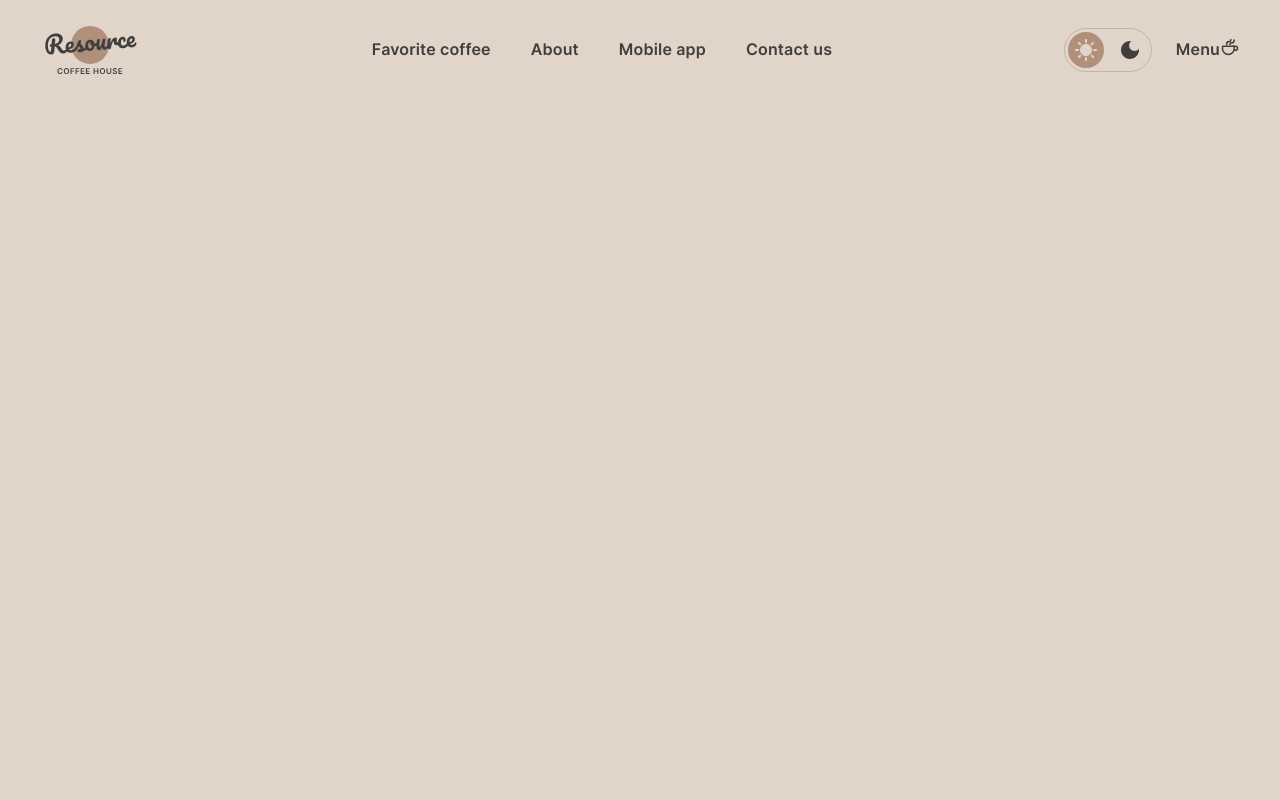
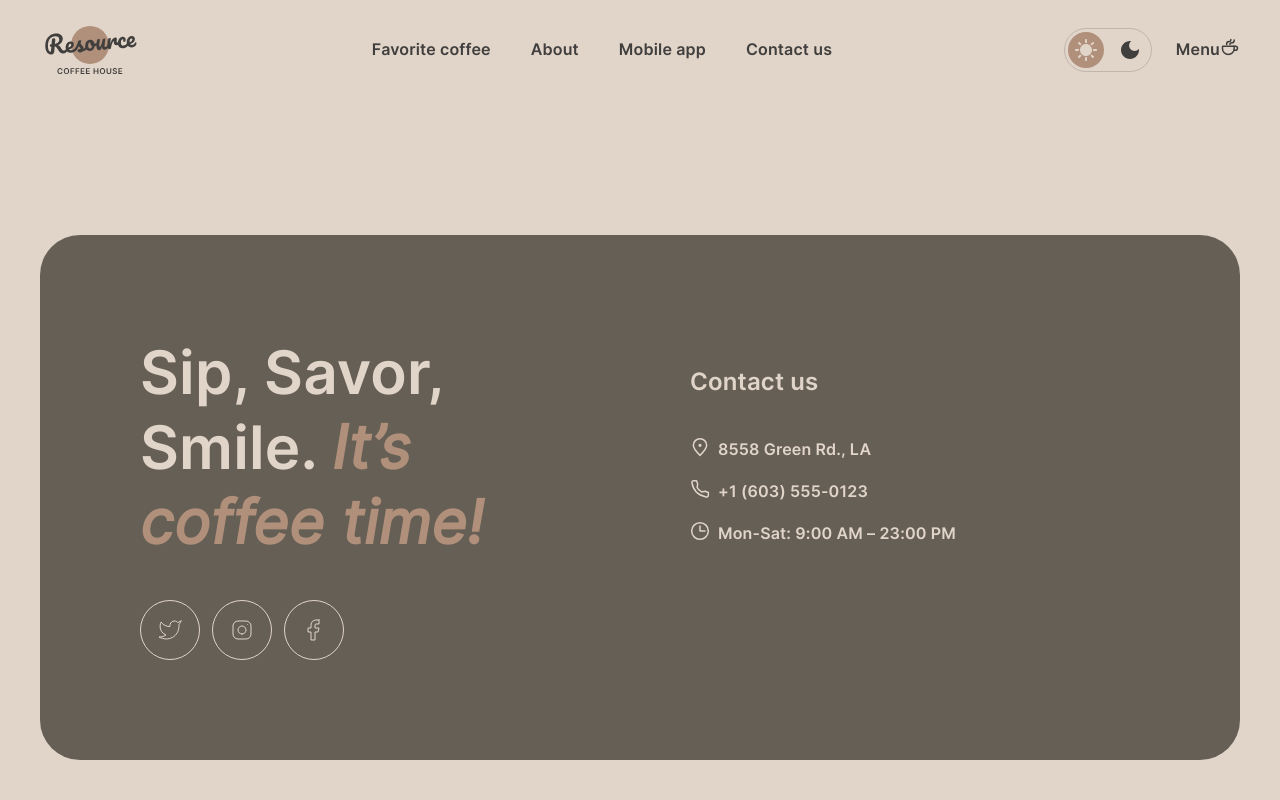
Before and after one commit to bendevman/rsschool-landing-page, a website built with Vite: page index.html in a window 1280 px wide. Built offline with nearby package versions, Linux system fonts and the light colour scheme.

Commit message:
feat: add footer

```diff
--- a/index.html
+++ b/index.html
@@ -76,5 +76,64 @@
         <button class="burger-btn"></button>
       </div>
     </div>
+    <div id="contacts" class="footer section">
+      <div class="footer__content">
+        <div class="offer">
+          <h2 class="h2 offer__title">Sip, Savor, Smile. <span class="h2_accent">It’s coffee time!</span></h2>
+          <ul class="socials">
+            <li class="socials__item">
+              <a target="_blank" href="https://twitter.com" class="socials__link">
+                <svg class="svg socials__svg">
+                  <use xlink:href="./src/assets/sprite.svg#twitter"/>
+                </svg>
+              </a>
+            </li>
+            <li class="socials__item">
+              <a target="_blank" href="https://instagram.com" class="socials__link">
+                <svg class="svg socials__svg">
+                  <use xlink:href="./src/assets/sprite.svg#instagram"/>
+                </svg>
+              </a>
+            </li>
+            <li class="socials__item">
+              <a target="_blank" href="https://facebook.com" class="socials__link">
+                <svg class="svg socials__svg">
+                  <use xlink:href="./src/assets/sprite.svg#facebook"/>
+                </svg>
+              </a>
+            </li>
+          </ul>
+        </div>
+        <div class="info">
+          <h3 class="h3 info__title">Contact us</h3>
+          <ul class="contacts">
+            <li class="contacts__item">
+              <a target="_blank" href="https://www.google.com/maps/place/8558+Greene+Ave,+Los+Angeles,+CA+90066,+USA/@33.9943717,-118.4223881,17z/data=!3m1!4b1!4m5!3m4!1s0x80c2ba6d911db3db:0x8f9e732fe8fe1778!8m2!3d33.9943673!4d-118.4198132?entry=ttu" class="contacts__link btn-link">
+                <svg class="svg contacts__svg">
+                  <use xlink:href="./src/assets/sprite.svg#pin-alt"/>
+                </svg>
+                <span class="contacs__text">8558 Green Rd., LA</span>
+              </a>
+            </li>
+            <li class="contacts__item">
+              <a target="_blank" href="tel:+16035550123" class="contacts__link btn-link">
+                <svg class="svg contacts__svg">
+                  <use xlink:href="./src/assets/sprite.svg#phone"/>
+                </svg>
+                <span class="contacs__text">+1 (603) 555-0123</span>
+              </a>
+            </li>
+            <li class="contacts__item">
+              <a href="javascript:void(0);" class="contacts__link btn-link contacts__link_disabled">
+                <svg class="svg contacts__svg">
+                  <use xlink:href="./src/assets/sprite.svg#clock"/>
+                </svg>
+                <span class="contacs__text">Mon-Sat: 9:00 AM – 23:00 PM</span>
+              </a>
+            </li>
+          </ul>
+        </div>
+      </div>
+    </div>
   </body>
 </html>
--- /dev/null
+++ b/src/styles/footer.css
@@ -0,0 +1,101 @@
+.footer {
+  display: flex;
+  min-height: 300px;
+  padding-top: 100px;
+  padding-bottom: 40px;
+  margin-top: auto;
+  .footer__content {
+    padding: 100px;
+    display: flex;
+    gap: 100px;
+    background: var(--bg-container);
+    border-radius: 40px;
+    @media (max-width: 768px) {
+      padding: 100px 60px;
+      flex-direction: column;
+    }
+    @media (max-width: 768px) {
+      min-width: 100%;
+      gap: 40px;
+      padding: 60px 16px;
+    }
+  }
+}
+.offer {
+  flex: 1;
+  .offer__title {
+    color: var(--text-inverse);
+    padding-bottom: 40px;
+    @media (max-width: 768px)  {
+      font-size: 32px;
+    }
+  }
+}
+.info {
+  color: var(--text-inverse);
+  flex: 1;
+  .info__title {
+    padding-top: 32px;
+    @media (max-width: 768px) {
+      padding-top: 0;
+    }
+    padding-bottom: 40px;
+  }
+}
+.contacts {
+  display: flex;
+  flex-direction: column;
+  gap: 16px;
+  @media (max-width: 768px) {
+    gap: 18px;
+  }
+  .contacts__link {
+    display: inline-flex;
+    gap: 8px;
+    text-decoration: none;
+    color: var(--text-inverse);
+    border-bottom: 2px solid transparent;
+    transition: 0.3s;
+    @media (hover: hover) {
+      &:hover {
+        border-bottom: 2px solid var(--text-inverse);
+      }
+    }
+  }
+  .contacts__link_disabled {
+    pointer-events: none;
+  }
+  .contacts__svg {
+    height: 20px;
+    width: 20px;
+  }
+}
+.socials {
+  display: flex;
+  gap: 12px;
+  .socials__link {
+    height: 60px;
+    width: 60px;
+    display: flex;
+    align-items: center;
+    justify-content: center;
+    text-decoration: none;
+    border: 1px solid var(--text-inverse);
+    border-radius: 50%;
+    transition: 0.2s;
+    @media (hover: hover) {
+      &:hover {
+        background: var(--text-primary);
+        .socials__svg {
+          stroke: var(--text-inverse);
+        }
+      }
+    }
+  }
+  .socials__svg {
+    width: 24px;
+    height: 24px;
+    fill: none;
+    stroke: var(--text-inverse);
+  }
+}
--- a/src/styles/style.css
+++ b/src/styles/style.css
@@ -6,3 +6,4 @@
 @import 'menu-btn.css';
 @import 'burger-btn.css';
 @import 'theam-switch.css';
+@import 'footer.css';
```
